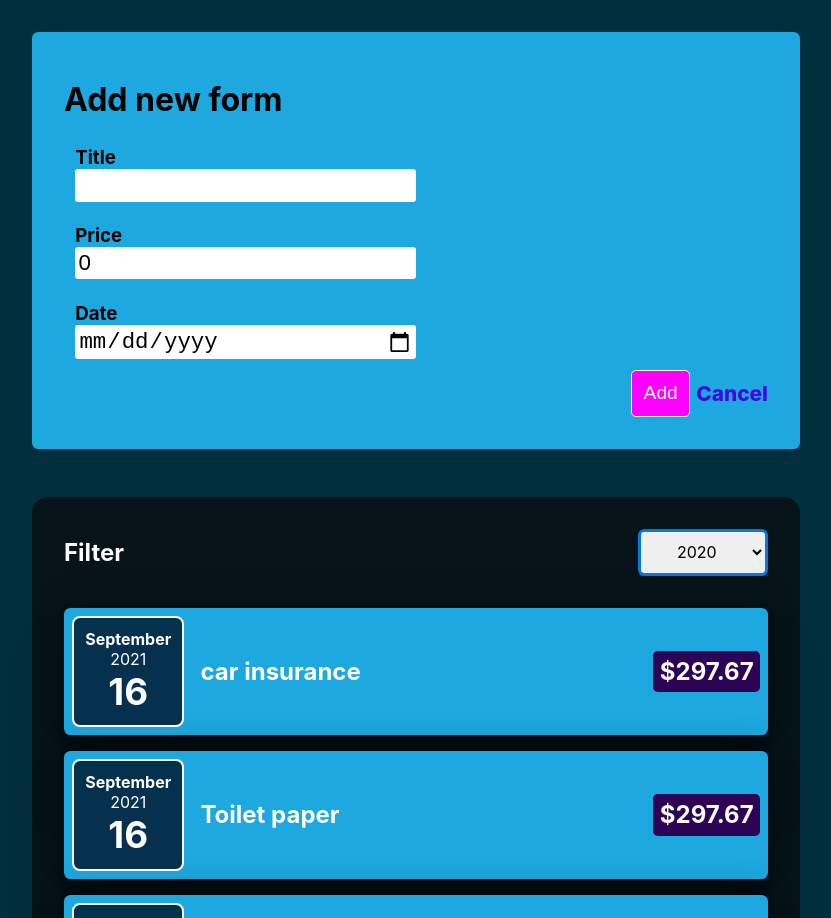
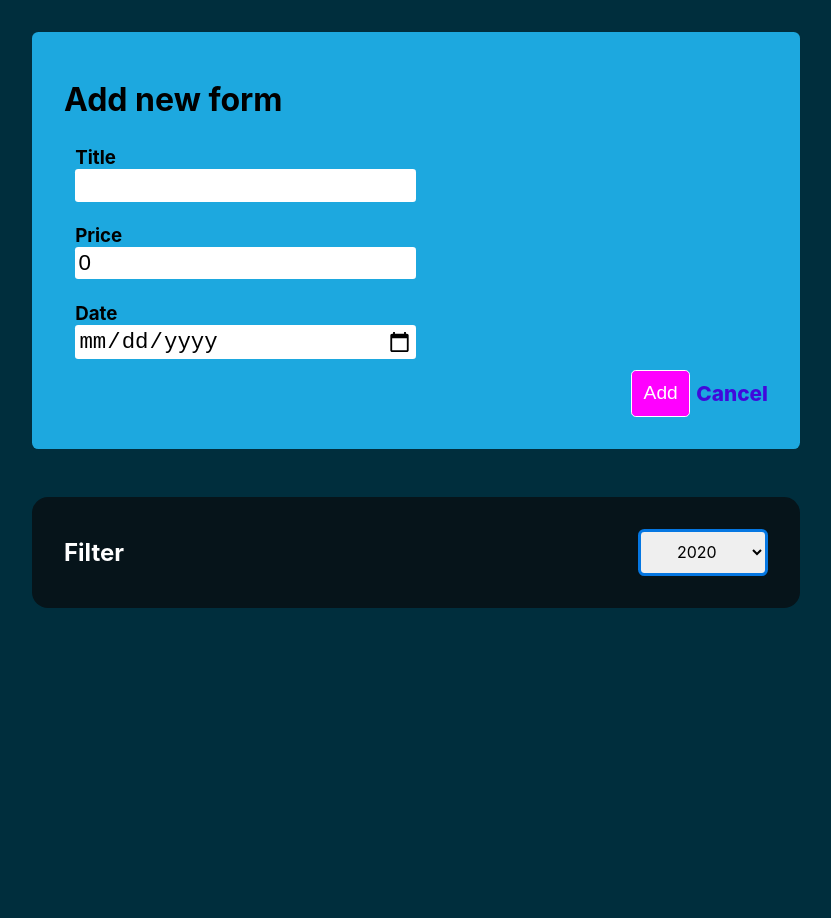
Before and after one commit to Sidiik/React-Refresher-expenses-app, a React (Create React App) app: page / in a window 1280 px wide. Shown: the top 918 px of the page, without its empty margins (224-1055 px from the left). After the commit the page ends 800 px from the top, so only its background shows below. Built offline with nearby package versions, Linux system fonts and the light colour scheme.

Commit message:
filter functionality added

```diff
--- a/src/App.js
+++ b/src/App.js
@@ -1,27 +1,19 @@
+import { useState } from "react";
 import Expenses from "./components/Expenses/Expenses";
 import NewExpense from "./components/NewExpense/NewExpense";
 function App() {
-  const expenses = [
+  const INITIAL_EXPENSES = [
     {
       title: "car insurance",
       date: new Date(2021, 8, 16),
       price: "232",
     },
-    {
-      title: "Toilet paper",
-      date: new Date(2021, 8, 16),
-      price: "78",
-    },
-    {
-      title: "House rent",
-      date: new Date(2021, 8, 16),
-      price: "132",
-    },
   ];
-
+  const [expenses, setExpenses] = useState(INITIAL_EXPENSES);
   const onEnteredData = (expense) => {
-    const newExpense = expense;
-    console.log(newExpense);
+    setExpenses((prevExpenses) => {
+      return [expense, ...prevExpenses];
+    });
   };
 
   return (
--- a/src/components/ExpenseFilter/ExpenseFilter.jsx
+++ b/src/components/ExpenseFilter/ExpenseFilter.jsx
@@ -6,6 +6,8 @@ export default function ExpenseFilter(props) {
 
   const filterExpenses = (e) => {
     props.onSelectedYear(e.target.value, "filter");
+
+    console.log(new Date(props.expenses.date));
   };
   return (
     <div className="filter">
@@ -21,6 +23,7 @@ export default function ExpenseFilter(props) {
           <option value="2018">2018</option>
           <option value="2019">2019</option>
           <option value="2020">2020</option>
+          <option value="2021">2021</option>
         </select>
       </div>
     </div>
--- a/src/components/Expenses/ExpenseItem.jsx
+++ b/src/components/Expenses/ExpenseItem.jsx
@@ -3,20 +3,15 @@ import ExpenseDate from "../Expenses/ExpenseDate";
 import "./ExpenseItem.css";
 import { useState } from "react";
 function ExpenseItem(props) {
-  const [desc, setDesc] = useState(props.title);
-
-  function changeHandler() {
-    setDesc("Updated!!");
-  }
   return (
     <Card>
       <div className="expense-item">
         <ExpenseDate date={props.date} />
         <div className="e-description">
-          <h2> {desc} </h2>
+          <h2> {props.title} </h2>
         </div>
         <div className="e-price">
-          <h2> $297.67</h2>
+          <h2>${props.price}</h2>
         </div>
       </div>
     </Card>
--- a/src/components/Expenses/Expenses.jsx
+++ b/src/components/Expenses/Expenses.jsx
@@ -10,18 +10,27 @@ function Expenses(props) {
     console.log("Expenses jsx", selectedFilter);
     setSelectedYear(selectedFilter);
   };
+  const filteredExpenses = expenses.filter((expense) => {
+    return expense.date.getFullYear().toString() === selectedYear;
+  });
   return (
     <Card>
       <div className="expenses">
         <div className="filter">
           <ExpenseFilter
+            expenses={expenses}
             selected={selectedYear}
             onSelectedYear={filterExpenses}
           />
         </div>
-        <ExpenseItem title={expenses[0].title} date={expenses[0].date} />
-        <ExpenseItem title={expenses[1].title} date={expenses[1].date} />
-        <ExpenseItem title={expenses[2].title} date={expenses[2].date} />
+        {filteredExpenses.map((expense, idx) => (
+          <ExpenseItem
+            key={idx}
+            title={expense.title}
+            price={expense.price}
+            date={expense.date}
+          />
+        ))}
       </div>
     </Card>
   );
```
